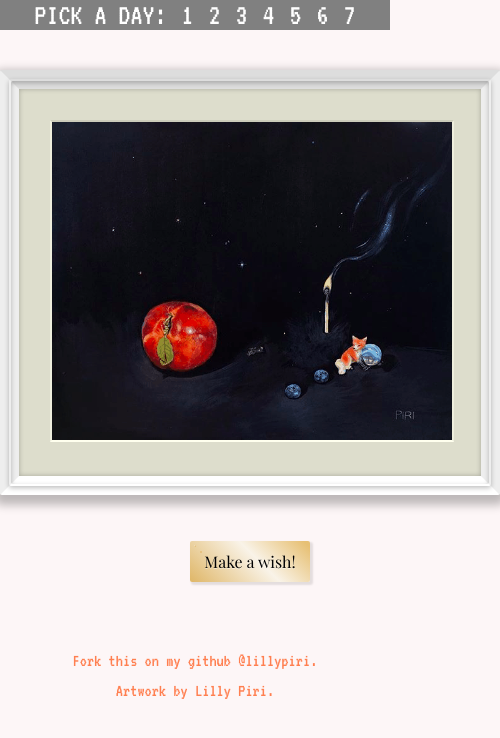
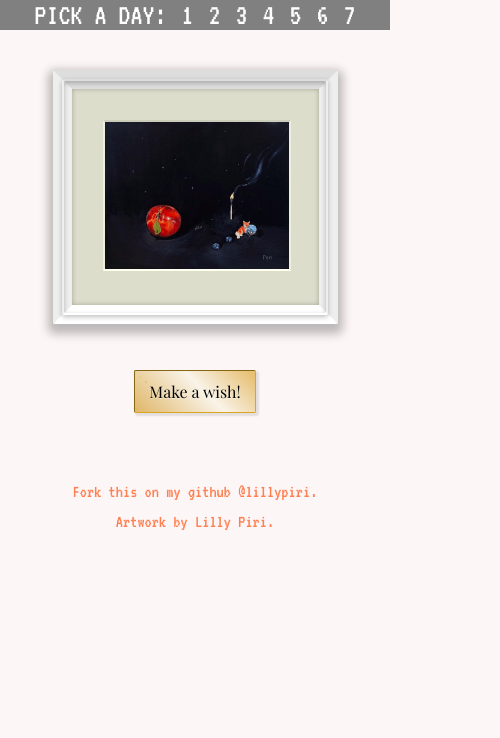
Before and after one commit to lillypiri/30apps30days, a React (Create React App) app: page / in a window 390 px wide. Shown: the top 738 px of the page, 500 px wide, since content can reach past the window. Built offline with nearby package versions, Linux system fonts and the light colour scheme; a web font is replaced by a local one.

Commit message:
set up for mobile

```diff
--- a/src/day7.css
+++ b/src/day7.css
@@ -4,6 +4,12 @@
     margin-top: 40px;
     margin-bottom: 50px;
 }
+@media only screen and (max-width: 500px){
+    .painting {
+        width: 285px;
+    }
+}
+
 .painting img {
     max-width: 100%;
     border:solid 2px;
@@ -28,6 +34,7 @@
     z-index: 500;
     box-shadow:  2px 2px 2px 1px rgba(0, 0, 0, .1);
     margin-top: 40px;
+    border: inset Goldenrod 1px;
 }
 
 .plaque:after{
```
Also changed, not shown: 1 other file (tests, documents, lock files or other folders).
